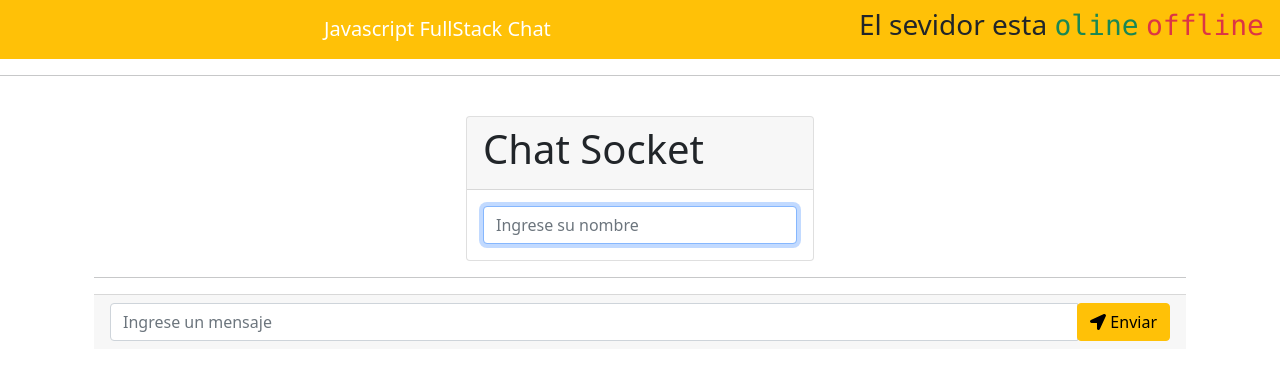
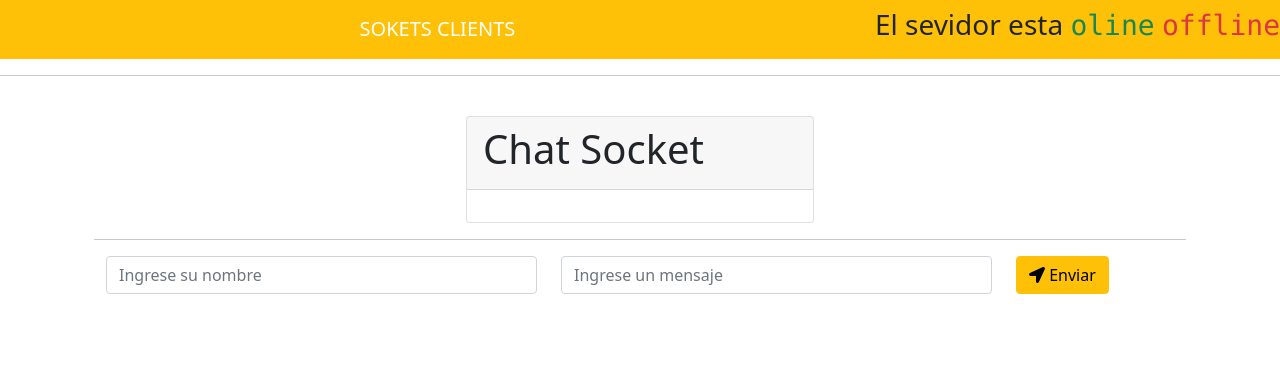
Before and after one commit to juan192001-jg/repo-SOCKETS, a website: page public/index.html in a window 1280 px wide. Drawn offline with nearby package versions, Linux system fonts and the light colour scheme; no server answers.

Commit message:
corecion de catualizacion de pagina

```diff
--- a/public/index.html
+++ b/public/index.html
@@ -5,24 +5,21 @@
     <meta charset="UTF-8">
     <meta http-equiv="X-UA-Compatible" content="IE=edge">
     <meta name="viewport" content="width=device-width, initial-scale=1.0">
-    <link rel="stylesheet" href="https://stackpath.bootstrapcdn.com/bootswatch/4.3.1/cosmo/bootstrap.min.css">
     <script defer src="https://use.fontawesome.com/releases/v5.0.9/js/all.js" integrity="sha384-8iPTk2s/jMVj81dnzb/iFR2sdA7u06vHJyyLlAd4snFpCl/SnyUjRrbdJsw1pGIl" crossorigin="anonymous"></script>
     <link href="https://cdn.jsdelivr.net/npm/bootstrap@5.0.0/dist/css/bootstrap.min.css" rel="stylesheet" integrity="sha384-wEmeIV1mKuiNpC+IOBjI7aAzPcEZeedi5yW5f2yOq55WWLwNGmvvx4Um1vskeMj0" crossorigin="anonymous">
     <title>socket-clents</title>
 </head>
 
 <body>
-
     <nav class="navbar navbar-dark bg-warning">
         <a class="navbar-brand mx-auto" href="/">
-      Javascript FullStack Chat
+     SOKETS CLIENTS
     </a>
         <h3> El sevidor esta
             <samp id="lblOnline" class="text-success">oline</samp>
             <samp id="lblOffline" class="text-danger">offline</samp>
         </h3>
     </nav>
-
     <hr>
     <div class="container p-4">
 
@@ -36,9 +33,8 @@
 
                         <div class="card-body">
                             <form>
+                                <div id="escribiendo"></div>
                                 <div id="mensaje"></div>
-                                <div id="escribiendo"></div>
-                                <input type="text" id="textAutor" class="form-control" autofocus placeholder="Ingrese su nombre  ">
                             </form>
                         </div>
                     </div>
@@ -48,102 +44,28 @@
 
 
         <hr>
-        <form class="card-footer">
-            <div class="input-group">
-                <input type="text" id="textMesaje" class="form-control" autofocus placeholder="Ingrese un mensaje ">
-                <div class="input-group-append">
-                    <button id="enviarMensaje" class="btn btn-warning"> <i class="fas fa-location-arrow"></i> Enviar</button>
+
+        <div class="container">
+            <div class="row">
+                <div class="col-5 container">
+
+
+                    <input type="text" id="textAutor" class="form-control" placeholder="Ingrese su nombre  ">
                 </div>
+                <div class="col-5 container">
+
+                    <input type="text" id="textMesaje" class="form-control" placeholder="Ingrese un mensaje ">
+                </div>
+
+                <div class="col">
+                    <button id="enviarMensaje" class="btn btn-warning"><i class="fas fa-location-arrow"></i> Enviar</button>
+                </div>
+
             </div>
-        </form>
+        </div>
+
+
         <script src="https://cdn.jsdelivr.net/npm/vue@2/dist/vue.js"></script>
         <script src="./socket.io/socket.io.js"></script>
         <script src="./js/soket-client.js"></script>
 </body>
-
-</html>
-<!-- <!DOCTYPE html>
-<html lang="es">
-
-<head>
-    <meta charset="UTF-8">
-    <title>Chat Javascript FullStack</title>
-
-    <link rel="stylesheet" href="https://stackpath.bootstrapcdn.com/bootswatch/4.3.1/cosmo/bootstrap.min.css">
-
-    <script defer src="https://use.fontawesome.com/releases/v5.0.9/js/all.js" integrity="sha384-8iPTk2s/jMVj81dnzb/iFR2sdA7u06vHJyyLlAd4snFpCl/SnyUjRrbdJsw1pGIl" crossorigin="anonymous"></script>
-
-
-</head>
-
-<body>
-
-
-
-    <div class="container p-4">
-
-        <div>
-            <div class="row">
-                <div class="col-md-4 mx-auto">
-                    <div class="card">
-                        <div class="card-header">
-                            <h3>Enter your Username</h3>
-                        </div>
-
-                        <div class="card-body">
-                            <form>
-                                <input id="textAutor" type="text" class="form-control" autofocus />
-                            </form>
-                        </div>
-                    </div>
-                </div>
-            </div>
-        </div>
-
-        <div>
-            <div class="row">
-                <div class="col-md-8">
-                    <div class="card">
-
-                        <div class="card-header bg-dark text-white">
-                            <h4>Let's Chat</h3>
-                        </div>
-
-
-                        <div id="mensaje" class="card-body"></div>
-
-
-                        <form class="card-footer">
-                            <div class="input-group">
-                                <input type="text" id="textMesaje" class="form-control" />
-                                <div class="input-group-append">
-                                    <button id="enviarMensaje" class="btn btn-warning">
-                    <i class="fas fa-location-arrow"></i> Send
-                  </button>
-                                </div>
-                            </div>
-                        </form>
-                    </div>
-                </div>
-
-
-
-            </div>
-        </div>
-
-    </div>
-
-
-
-
-    <script src="/socket.io/socket.io.js"></script>
-    <script src="./js/soket-client.js"></script>
-
-    <style>
-        body {
-            background-color: #ecf0f1;
-        }
-    </style>
-</body>
-
-</html> -->
```
